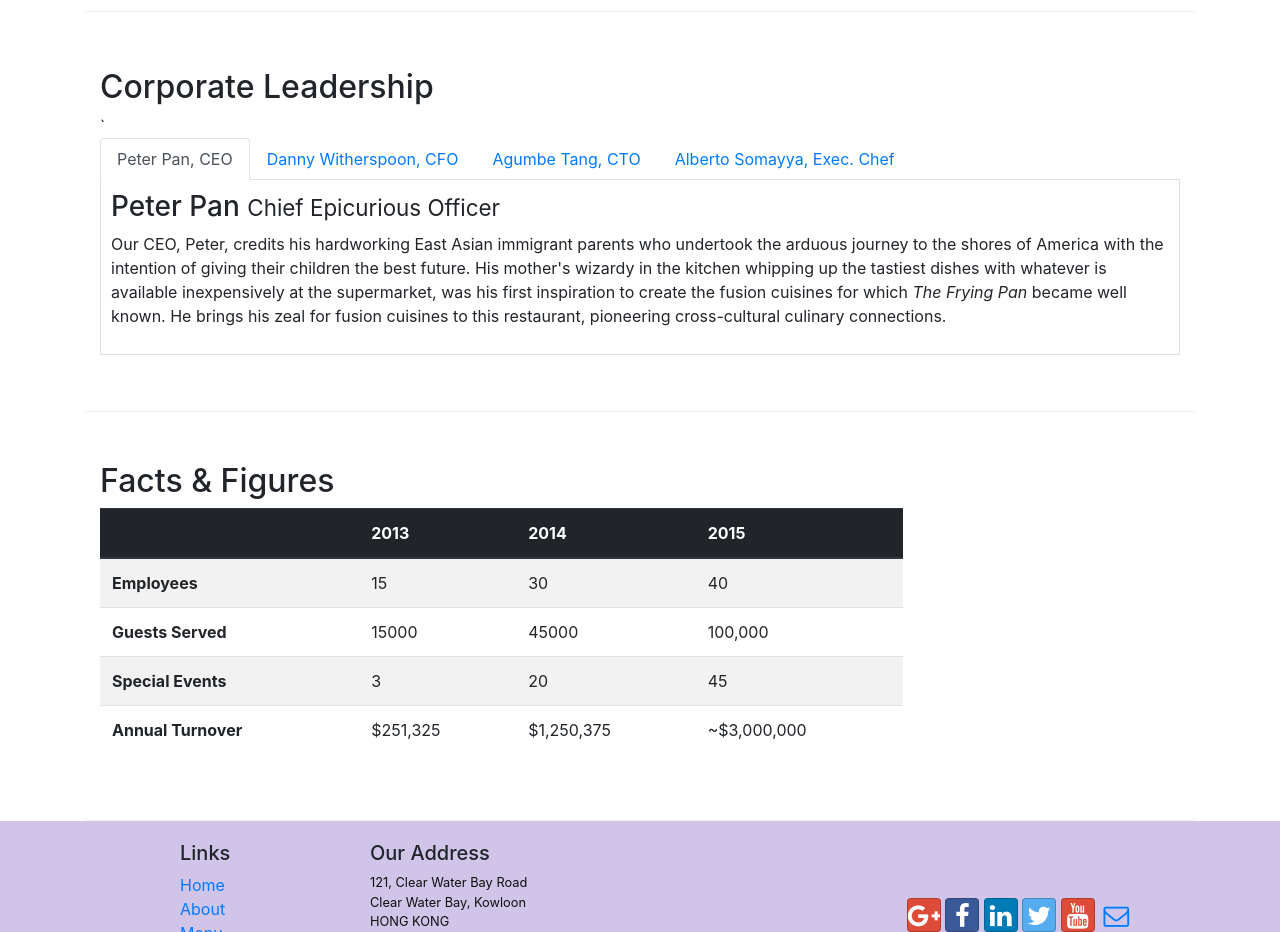
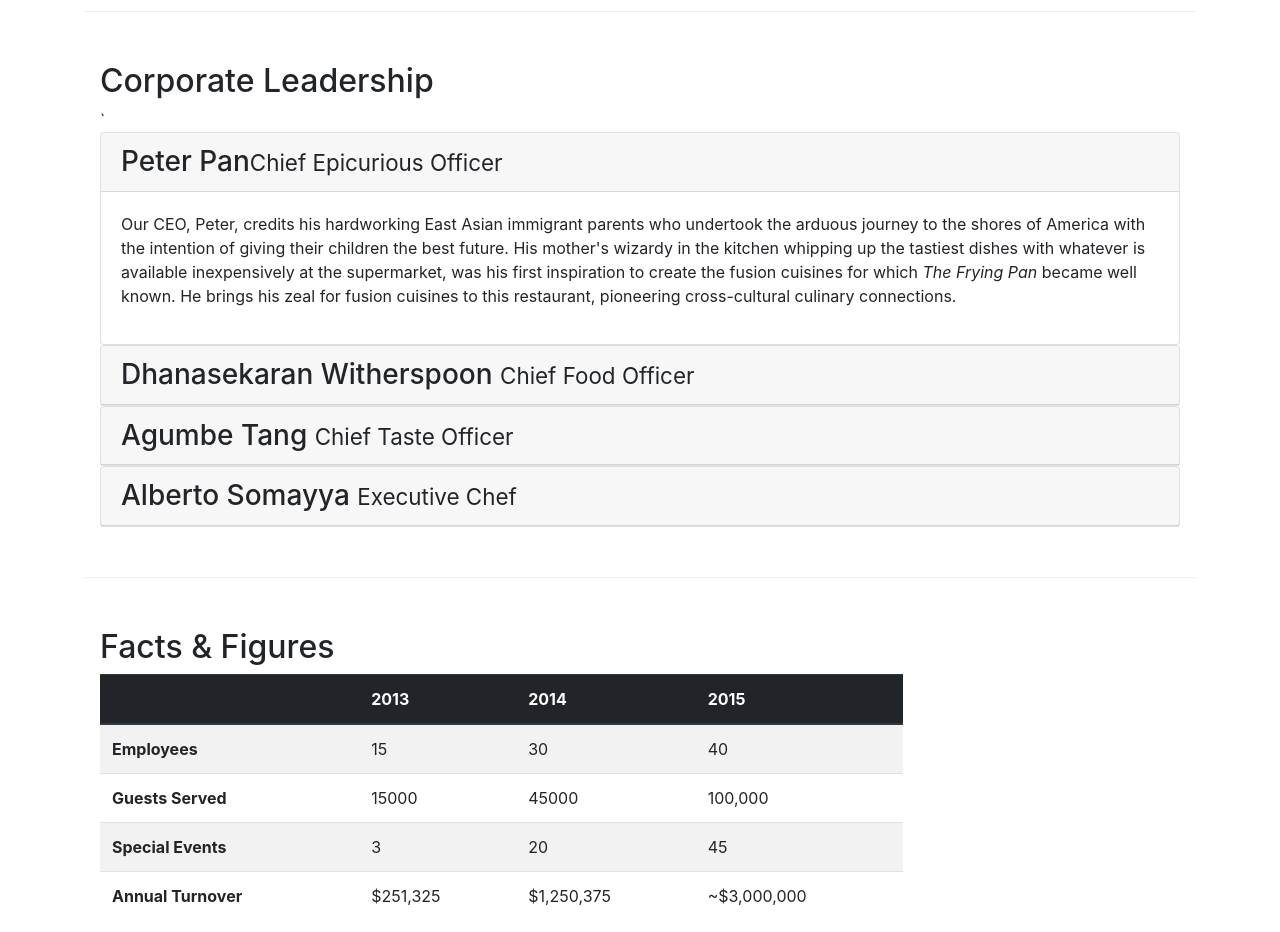
Before and after one commit to Lebin25/exercise5, a website: page aboutus.html in a window 1280 px wide. Shown: the part 960-1892 px from the top of the page. Drawn offline with nearby package versions, Linux system fonts and the light colour scheme.

Commit message:
Accordion

```diff
--- a/aboutus.html
+++ b/aboutus.html
@@ -109,60 +109,90 @@
         <div class="row row-content align-items-center">
             <div class="col-12">
                 <h2>Corporate Leadership</h2>`
-                <ul class="nav nav-tabs">
-                    <li class="nav-item">
-                        <a class="nav-link active" href="#peter" role="tab" data-toggle="tab">Peter Pan, CEO</a>
-                    </li>
-                    <li class="nav-item">
-                        <a class="nav-link" href="#danny" role="tab" data-toggle="tab">Danny Witherspoon, CFO</a>
-                    </li>
-                    <li class="nav-item">
-                        <a class="nav-link" href="#agumbe" role="tab" data-toggle="tab">Agumbe Tang, CTO</a>
-                    </li>
-                    <li class="nav-item">
-                        <a class="nav-link" href="#alberto" role="tab" data-toggle="tab">Alberto Somayya, Exec. Chef</a>
-                    </li>
-                </ul>
-                <div class="tab-content">
-                    <div role="tabpanel" class="tab-pane fade show active" id="peter">
-                        <h3>Peter Pan <small>Chief Epicurious Officer</small></h3>
-                        <p class="d-none d-sm-block">Our CEO, Peter, credits his hardworking East Asian immigrant parents
-                            who
-                            undertook the arduous journey to the shores of America with the intention of giving their
-                            children
-                            the best future. His mother's wizardy in the kitchen whipping up the tastiest dishes with
-                            whatever
-                            is available inexpensively at the supermarket, was his first inspiration to create the fusion
-                            cuisines for which <em>The Frying Pan</em> became well known. He brings his zeal for fusion
-                            cuisines
-                            to this restaurant, pioneering cross-cultural culinary connections.
+
+                <div id="accordion">
+                    <div class="card">
+                        <div class="card-header" role="tab" id="peterhead">
+                            <h3 class="mb-0">
+                                <a data-toggle="collapse" data-target="#peter">
+                                    Peter Pan<small>Chief Epicurious Officer</small>
+                                </a>
+                            </h3>
+                        </div>
+                        <div role="tabpanel" class="collapse show" id="peter" data-parent="#accordion">
+                            <div class="card-body">
+                                <p class="d-none d-sm-block">Our CEO, Peter, credits his hardworking East Asian immigrant
+                                    parents who undertook the arduous journey to the shores of America with the intention of giving
+                                    their children the best future. His mother's wizardy in the kitchen whipping up the tastiest dishes
+                                    with whatever is available inexpensively at the supermarket, was his first inspiration to create the
+                                    fusion cuisines for which <em>The Frying Pan</em> became well known. He brings his zeal for
+                                    fusion cuisines to this restaurant, pioneering cross-cultural culinary connections.
                                 </p>
                             </div>
-                    <div role="tabpanel" class="tab-pane fade" id="danny">
-                        <h3>Dhanasekaran Witherspoon <small>Chief Food Officer</small></h3>
-                        <p class="d-none d-sm-block">Our CFO, Danny, as he is affectionately referred to by his colleagues,
-                            comes from a long established family tradition in farming and produce. His experiences growing
+                        </div>
+                    </div>
+                    <div class="card">
+                        <div class="card-header" role="tab" id="dannyhead">
+                            <h3 class="mb-0">
+                                <a data-toggle="collapse" data-target="#danny">
+                                    Dhanasekaran Witherspoon <small>Chief Food Officer</small>
+                                </a>
+                            </h3>
+                        </div>
+                        <div role="tabpanel" class="collapse" id="danny" data-parent="#accordion">
+                            <div class="card-body">
+                                <p class="d-none d-sm-block">Our CFO, Danny, as he is affectionately referred to by his
+                                    colleagues,
+                                    comes from a long established family tradition in farming and produce. His experiences
+                                    growing
                                     up on
-                            a farm in the Australian outback gave him great appreciation for varieties of food sources. As
+                                    a farm in the Australian outback gave him great appreciation for varieties of food sources.
+                                    As
                                     he
-                            puts it in his own words, <em>Everything that runs, wins, and everything that stays, pays!</em>
+                                    puts it in his own words, <em>Everything that runs, wins, and everything that stays,
+                                        pays!</em>
                                 </p>
                             </div>
-                    <div role="tabpanel" class="tab-pane fade" id="agumbe">
-                        <h3>Agumbe Tang <small>Chief Taste Officer</small></h3>
+                        </div>
+                    </div>
+                    <div class="card">
+                        <div class="card-header" role="tab" id="agumbehead">
+                            <h3 class="mb-0">
+                                <a data-toggle="collapse" data-target="#agumbe">
+                                    Agumbe Tang <small>Chief Taste Officer</small>
+                                </a>
+                            </h3>
+                        </div>
+                        <div role="tabpanel" class="collapse" id="agumbe" data-parent="#accordion">
+                            <div class="card-body">
                                 <p class="d-none d-sm-block">Blessed with the most discerning gustatory sense, Agumbe, our CTO,
-                            personally ensures that every dish that we serve meets his exacting tastes. Our chefs dread the
-                            tongue lashing that ensues if their dish does not meet his exacting standards. He lives by his
+                                    personally ensures that every dish that we serve meets his exacting tastes. Our chefs dread
+                                    the
+                                    tongue lashing that ensues if their dish does not meet his exacting standards. He lives by
+                                    his
                                     motto, <em>You click only if you survive my lick.</em></p>
                             </div>
-                    <div role="tabpanel" class="tab-pane fade" id="alberto">
-                        <h3>Alberto Somayya <small>Executive Chef</small></h3>
+                        </div>
+                    </div>
+                    <div class="card">
+                        <div class="card-header" role="tab" id="albertohead">
+                            <h3 class="mb-0">
+                                <a data-toggle="collapse" data-target="#alberto">
+                                    Alberto Somayya <small>Executive Chef</small>
+                                </a>
+                            </h3>
+                        </div>
+                        <div role="tabpanel" class="collapse" id="alberto" data-parent="#accordion">
+                            <div class="card-body">
                                 <p class="d-none d-sm-block">Award winning three-star Michelin chef with wide International
                                     experience
                                     having worked closely with whos-who in the culinary world, he specializes in creating
                                     mouthwatering
-                            Indo-Italian fusion experiences. He says, <em>Put together the cuisines from the two craziest
+                                    Indo-Italian fusion experiences. He says, <em>Put together the cuisines from the two
+                                        craziest
                                         cultures, and you get a winning hit! Amma Mia!</em></p>
+                            </div>
+                        </div>
                     </div>
                 </div>
             </div>
```
Lines whose indentation alone changed are shown as unchanged.
